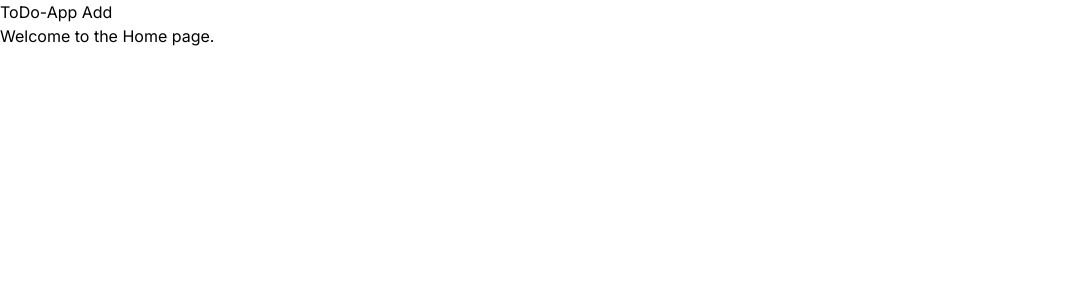
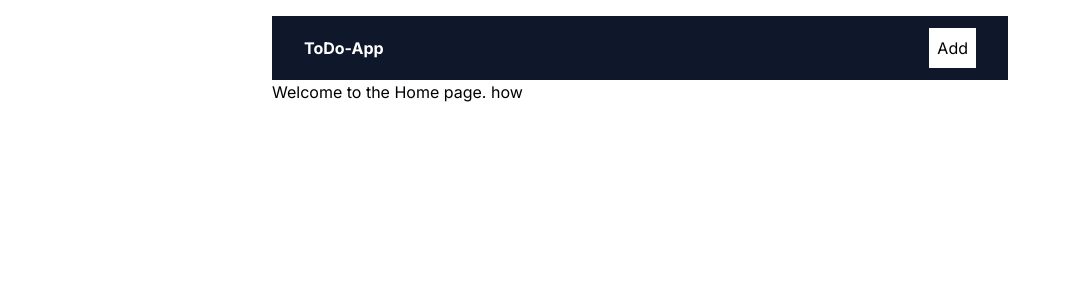
Before and after one commit to CoolShivas/003--Next_ToDo_Project, a Next.js app in the folder next_todo_app/: page / in a window 1280 px wide. Shown: the top 300 px of the page, without its empty margins (0-1071 px from the left). Built offline with nearby package versions, Linux system fonts and the light colour scheme.

Commit message:
Given CSS to Navbar.

```diff
--- a/next_todo_app/app/layout.js
+++ b/next_todo_app/app/layout.js
@@ -13,8 +13,10 @@ export default function RootLayout({ children }) {
   return (
     <html lang="en">
       <body className={inter.className}>
-        <Navbar></Navbar>
-        {children}
+        <div className="max-w-3xl mx-auto p-4">
+          <Navbar></Navbar>
+          {children}
+        </div>
       </body>
     </html>
   );
--- a/next_todo_app/app/page.jsx
+++ b/next_todo_app/app/page.jsx
@@ -3,7 +3,7 @@
 const HomePage = () => {
   return (
     <>
-    <h1> Welcome to the Home page. </h1>
+    <h1> Welcome to the Home page. how </h1>
     </>
   )
 }
--- a/next_todo_app/components/Navbar.jsx
+++ b/next_todo_app/components/Navbar.jsx
@@ -2,10 +2,10 @@ import Link from "next/link";
 
 const Navbar = () => {
   return (
-    <>
-      <Link href={"/"}> ToDo-App </Link>
-      <Link href={"/addToDo"}> Add </Link>
-    </>
+    <nav className="flex justify-between items-center bg-slate-900 px-8 py-3">
+      <Link href={"/"} className="text-white font-bold"> ToDo-App </Link>
+      <Link href={"/addToDo"} className="bg-white p-2"> Add </Link>
+    </nav>
   );
 };
 
```
